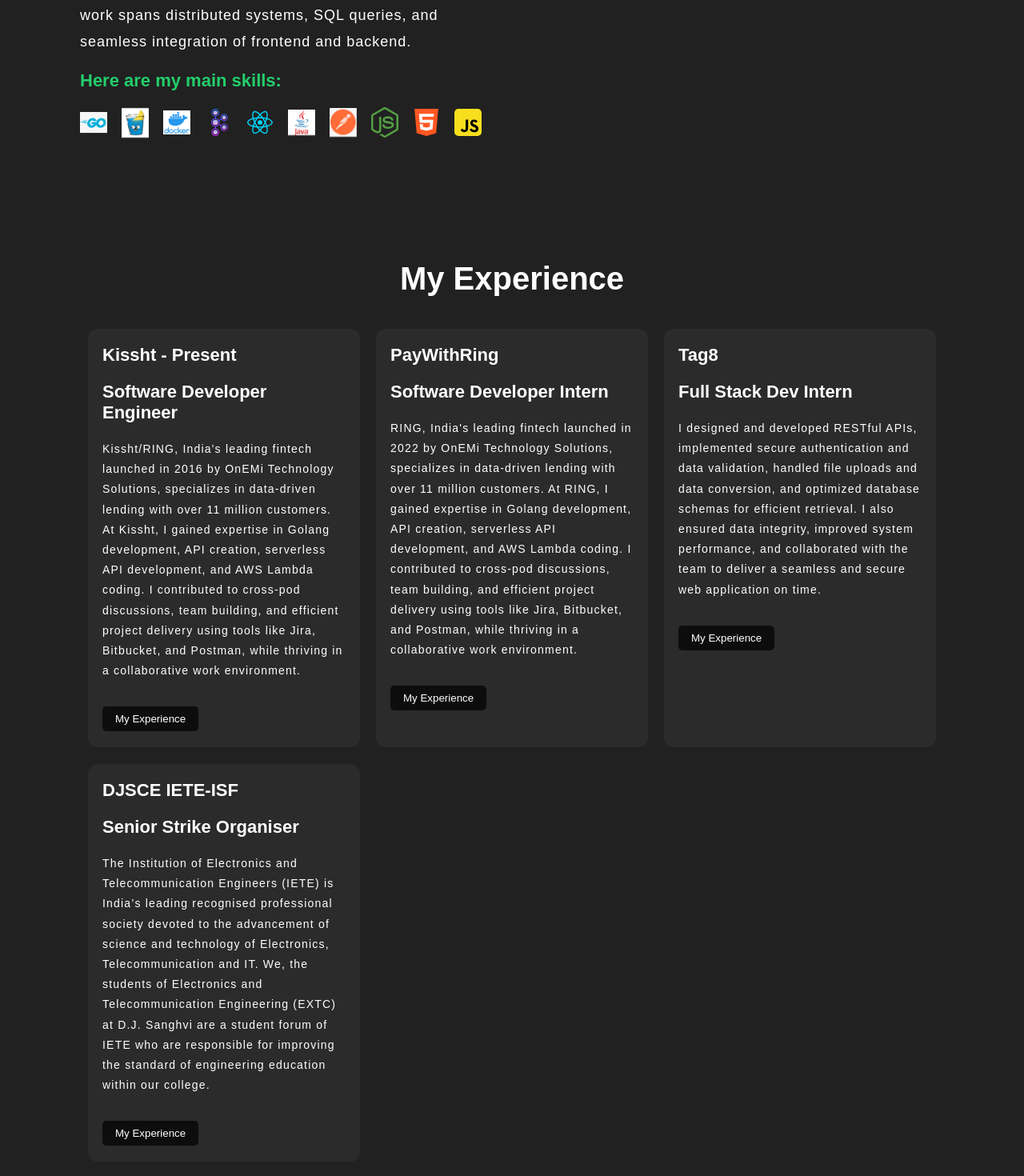
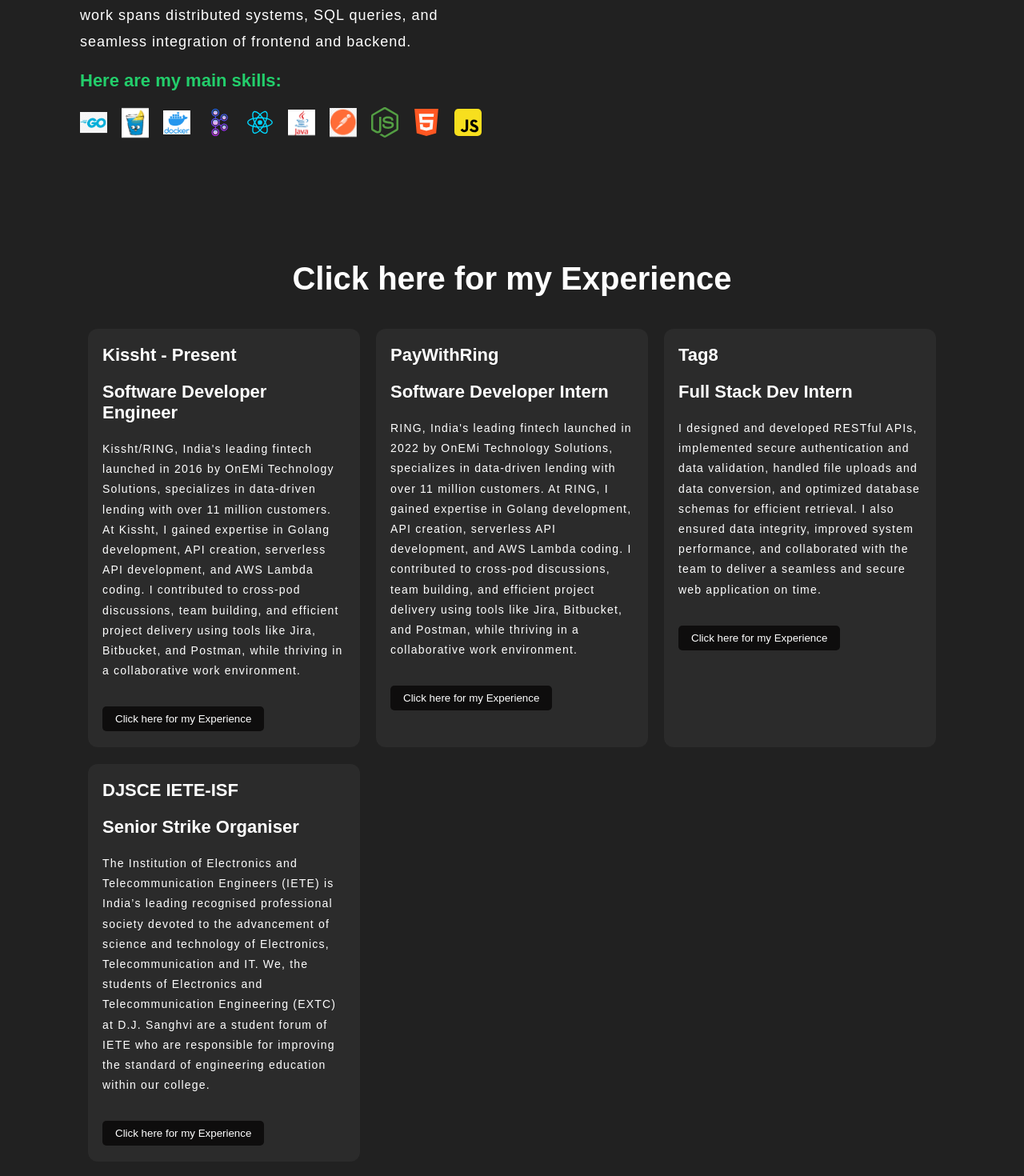
Before and after one commit to pranavsaraf/Portfolio, a React (Create React App) app: page / in a window 1280 px wide. Shown: the part 1190-2660 px from the top of the page at 80% size. Built offline with nearby package versions, Linux system fonts and the light colour scheme.

Commit message:
experience tab changes

```diff
--- a/src/components/Experience/Experience.tsx
+++ b/src/components/Experience/Experience.tsx
@@ -114,7 +114,7 @@
 
   return (
     <Container id="experience">
-      <h2>My Experience</h2>
+      <h2>Click here for my Experience</h2>
       <div className="experiences">
         <ScrollAnimation animateIn="flipInX">
           <div className="project">
@@ -129,7 +129,7 @@
                 project delivery using tools like Jira, Bitbucket, and Postman, while thriving in a
                 collaborative work environment.
               </p>
-              <button onClick={() => handleCardClick('paywithring-kissht')}>My Experience</button>
+              <button onClick={() => handleCardClick('paywithring-kissht')}>Click here for my Experience</button>
             </div>
           </div>
         </ScrollAnimation>
@@ -147,7 +147,7 @@
                 project delivery using tools like Jira, Bitbucket, and Postman, while thriving in a
                 collaborative work environment.
               </p>
-              <button onClick={() => handleCardClick('paywithring-intern')}>My Experience</button>
+              <button onClick={() => handleCardClick('paywithring-intern')}>Click here for my Experience</button>
             </div>
           </div>
         </ScrollAnimation>
@@ -160,7 +160,7 @@
               <p>
                 I designed and developed RESTful APIs, implemented secure authentication and data validation, handled file uploads and data conversion, and optimized database schemas for efficient retrieval. I also ensured data integrity, improved system performance, and collaborated with the team to deliver a seamless and secure web application on time.
               </p>
-              <button onClick={() => handleCardClick('tag8')}>My Experience</button>
+              <button onClick={() => handleCardClick('tag8')}>Click here for my Experience</button>
             </div>
           </div>
         </ScrollAnimation>
@@ -171,7 +171,7 @@
               <h3>DJSCE IETE-ISF</h3>
               <h3>Senior Strike Organiser</h3>
               <p>The Institution of Electronics and Telecommunication Engineers (IETE) is India’s leading recognised professional society devoted to the advancement of science and technology of Electronics, Telecommunication and IT. We, the students of Electronics and Telecommunication Engineering (EXTC) at D.J. Sanghvi are a student forum of IETE who are responsible for improving the standard of engineering education within our college.</p>
-              <button onClick={() => handleCardClick('djsce-iete')}>My Experience</button>
+              <button onClick={() => handleCardClick('djsce-iete')}>Click here for my Experience</button>
             </div>
           </div>
         </ScrollAnimation>
```
